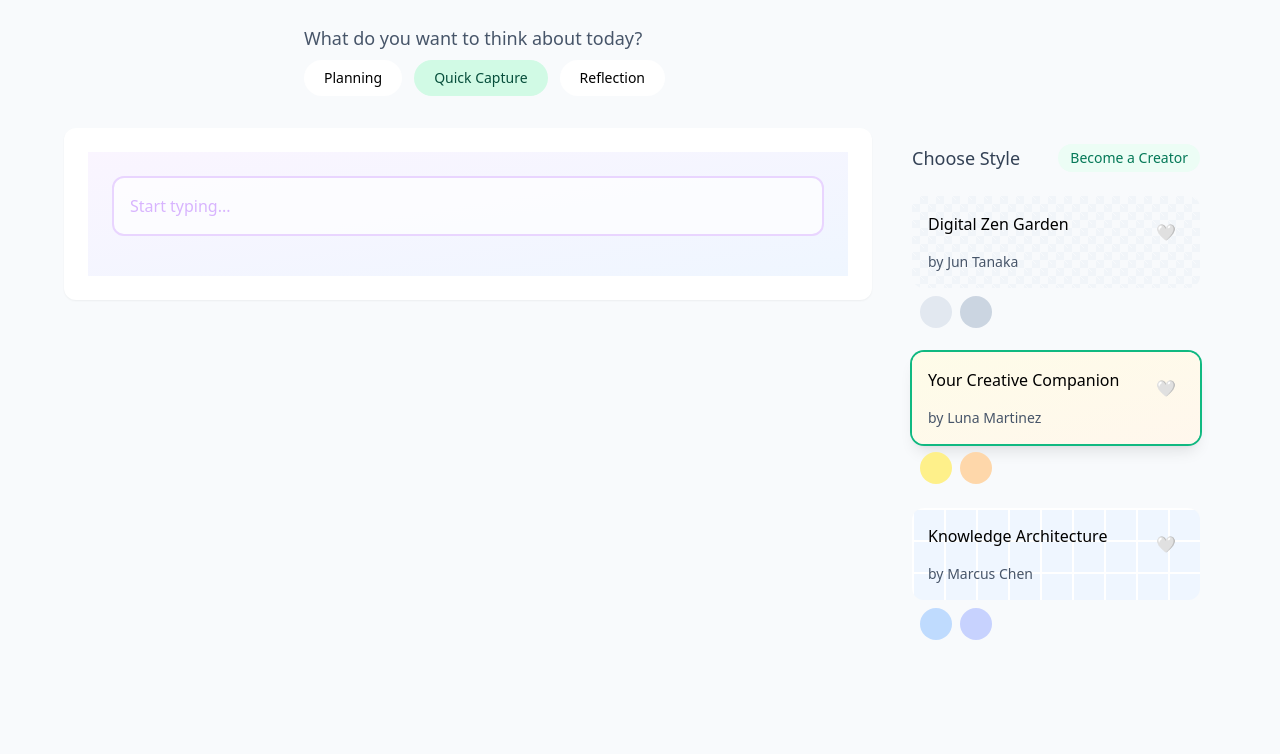
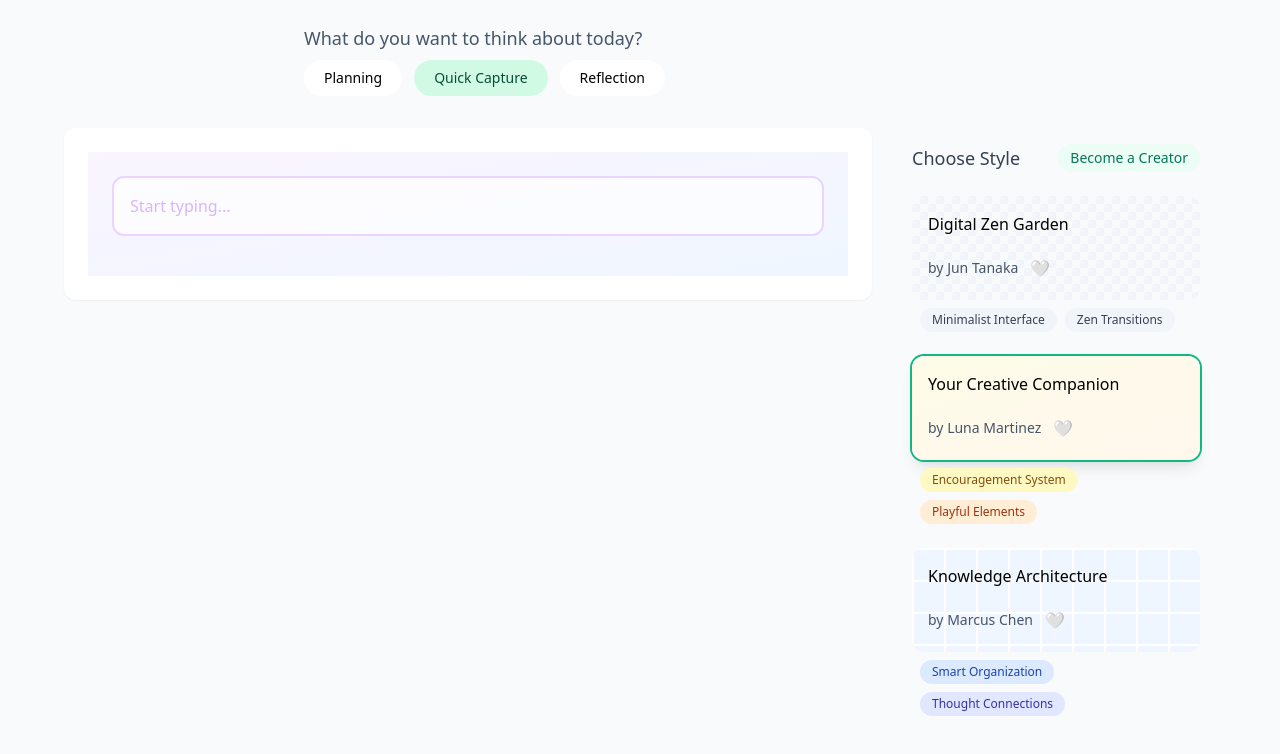
Before and after one commit to AayushKucheria/live_interfaces, a React (Vite) app: page / in a window 1280 px wide. Shown: the top 754 px of the page. Built offline with nearby package versions, Linux system fonts and the light colour scheme.

Commit message:
components look better now

```diff
--- a/src/Demo.jsx
+++ b/src/Demo.jsx
@@ -131,7 +131,24 @@ const getRandomEncouragement = () => {
   return encouragements[Math.floor(Math.random() * encouragements.length)];
 };
 
-const NoteInterface = ({ creatorId, purpose }) => {
+const combineFeatures = (creators, selectedCreator, selectedAesthetics) => {
+  const features = { ...creators[selectedCreator].features }; // Start with base features
+
+  // Loop through all creators to find matching aesthetic features
+  Object.values(creators).forEach(creator => {
+    creator.style.aesthetics?.forEach(aesthetic => {
+      if (selectedAesthetics.has(aesthetic.id)) {
+        aesthetic.features?.forEach(feature => {
+          features[feature] = true;
+        });
+      }
+    });
+  });
+
+  return features;
+};
+
+const NoteInterface = ({ creatorId, purpose, selectedAesthetics }) => {
   const [entries, setEntries] = useState([]);
   const [currentInput, setCurrentInput] = useState('');
   const [encouragement, setEncouragement] = useState('');
@@ -145,16 +162,18 @@ const NoteInterface = ({ creatorId, purpose }) => {
     return () => clearTimeout(timer);
   }, [creatorId]);
 
+  const combinedFeatures = combineFeatures(creators, creatorId, selectedAesthetics);
+
   const handleKeyPress = (e) => {
     if (e.key === 'Enter' && currentInput.trim()) {
       let newEntry = {
         text: currentInput,
-        bullet: creator.features?.randomBullets
+        bullet: combinedFeatures.randomBullets
           ? creator.features.randomBullets[
               Math.floor(Math.random() * creator.features.randomBullets.length)
             ]
           : creator.style.bullet,
-        tags: creator.features?.autoTags
+        tags: combinedFeatures.autoTags
           ? extractTags(currentInput)
           : []
       };
@@ -269,29 +288,66 @@ const PurposeSelector = ({ selected, onSelect }) => (
   </div>
 );
 
-const CreatorCard = ({ creator, id, selected, onSelect }) => {
+const CreatorCard = ({
+  creator,
+  id,
+  selected,
+  onSelect,
+  selectedAesthetics,
+  onAestheticToggle
+}) => {
   const [isSubscribed, setIsSubscribed] = useState(false);
   // Custom styles for each creator
   const cardStyles = {
     jun: {
       background: `bg-slate-50 [background-image:linear-gradient(45deg,#f1f5f9_25%,transparent_25%,transparent_75%,#f1f5f9_75%,#f1f5f9),linear-gradient(45deg,#f1f5f9_25%,transparent_25%,transparent_75%,#f1f5f9_75%,#f1f5f9)] bg-[length:16px_16px] bg-[position:0_0,8px_8px]`,
       aesthetics: [
-        { id: 'minimal', label: 'Minimalist', color: 'bg-slate-200' },
-        { id: 'oneThought', label: 'One thought at a time', color: 'bg-slate-300' }
+        {
+          id: 'minimal',
+          label: 'Minimalist Interface',
+          color: 'bg-slate-100 text-slate-700',
+          features: ['fadeOldEntries', 'showOneAtTime']
+        },
+        {
+          id: 'zen',
+          label: 'Zen Transitions',
+          color: 'bg-slate-100 text-slate-700',
+          features: ['gentleAnimations']
+        }
       ]
     },
     luna: {
       background: 'bg-gradient-to-br from-yellow-50 to-orange-50',
       aesthetics: [
-        { id: 'encouraging', label: 'Encouraging', color: 'bg-yellow-200' },
-        { id: 'natural', label: 'Natural beauty', color: 'bg-orange-200' }
+        {
+          id: 'encouraging',
+          label: 'Encouragement System',
+          color: 'bg-yellow-100 text-yellow-800',
+          features: ['showEncouragement']
+        },
+        {
+          id: 'playful',
+          label: 'Playful Elements',
+          color: 'bg-orange-100 text-orange-800',
+          features: ['playfulAnimations', 'randomBullets']
+        }
       ]
     },
     marcus: {
       background: 'bg-blue-50 [background-image:linear-gradient(white_2px,transparent_2px),linear-gradient(90deg,white_2px,transparent_2px)] bg-[size:32px_32px]',
       aesthetics: [
-        { id: 'organized', label: 'Thought organization', color: 'bg-blue-200' },
-        { id: 'systematic', label: 'Systematic', color: 'bg-indigo-200' }
+        {
+          id: 'organized',
+          label: 'Smart Organization',
+          color: 'bg-blue-100 text-blue-800',
+          features: ['autoTags']
+        },
+        {
+          id: 'systematic',
+          label: 'Thought Connections',
+          color: 'bg-indigo-100 text-indigo-800',
+          features: ['showConnections', 'systemicLayout']
+        }
       ]
     }
   };
@@ -301,6 +357,11 @@ const CreatorCard = ({ creator, id, selected, onSelect }) => {
   const handleSubscribe = (e) => {
     e.stopPropagation(); // Prevent card selection when clicking heart
     setIsSubscribed(!isSubscribed);
+  };
+
+  const handleAestheticClick = (e, aestheticId) => {
+    e.stopPropagation();
+    onAestheticToggle(aestheticId);
   };
 
   return (
@@ -316,43 +377,55 @@ const CreatorCard = ({ creator, id, selected, onSelect }) => {
           }
         `}
       >
-        <div className="flex justify-between items-start">
         <div>
           <div className="font-medium mb-4">{creator.vibe}</div>
-            <div className="text-sm text-slate-600">by {creator.name}</div>
-          </div>
+          <div className="flex items-center justify-between">
+            <div className="flex items-center gap-2">
+              <span className="text-sm text-slate-600">by {creator.name}</span>
               <button
-            onClick={handleSubscribe}
-            className="p-2 hover:bg-white/50 rounded-full transition-colors"
+                onClick={(e) => handleSubscribe(e)}
+                className="p-1 hover:bg-white/50 rounded-full transition-colors"
               >
                 {isSubscribed ? '❤️' : '🤍'}
               </button>
             </div>
 
-        <button className="absolute bottom-3 right-3 text-xs px-2 py-1 bg-white/80 backdrop-blur-sm
-          text-slate-600 rounded-md opacity-0 group-hover:opacity-100 transition-opacity">
+            <button
+              onClick={(e) => e.stopPropagation()}
+              className="text-xs px-2 py-1 bg-white/80 backdrop-blur-sm
+                text-slate-600 rounded-md opacity-0 group-hover:opacity-100
+                transition-opacity hover:bg-white/90"
+            >
               Show Artifacts
             </button>
+          </div>
+        </div>
       </button>
 
-      <div className="flex gap-2 mt-2 ml-2">
+      <div className="flex flex-wrap gap-2 mt-2 ml-2">
         {style.aesthetics.map(aesthetic => (
-          <div
+          <button
             key={aesthetic.id}
+            onClick={(e) => handleAestheticClick(e, aesthetic.id)}
             className={`
-              w-8 h-8 rounded-full ${aesthetic.color}
-              flex items-center justify-center
-              transition-transform hover:scale-110
+              px-3 py-1 rounded-full text-xs
+              ${aesthetic.color}
+              ${selectedAesthetics.has(aesthetic.id)
+                ? 'ring-2 ring-offset-2 ring-slate-500 shadow-sm'
+                : 'hover:opacity-90'
+              }
+              transition-all cursor-pointer
             `}
-            title={aesthetic.label}
-          />
+          >
+            {aesthetic.label}
+          </button>
         ))}
       </div>
     </div>
   );
 };
 
-const CreatorSidebar = ({ selected, onSelect }) => (
+const CreatorSidebar = ({ selected, onSelect, selectedAesthetics, onAestheticToggle }) => (
   <div className="w-80 h-[calc(100vh-2rem)] overflow-y-auto space-y-6 p-4">
     <div className="flex items-center justify-between mb-4">
       <h2 className="text-lg font-medium text-slate-700">Choose Style</h2>
@@ -372,6 +445,8 @@ const CreatorSidebar = ({ selected, onSelect }) => (
           creator={creator}
           selected={selected === id}
           onSelect={onSelect}
+          selectedAesthetics={selectedAesthetics}
+          onAestheticToggle={onAestheticToggle}
         />
       ))}
     </div>
@@ -381,6 +456,19 @@ const CreatorSidebar = ({ selected, onSelect }) => (
 const Demo = () => {
   const [selectedPurpose, setSelectedPurpose] = useState('capture'); // Default purpose
   const [selectedCreator, setSelectedCreator] = useState('luna');    // Default creator
+  const [selectedAesthetics, setSelectedAesthetics] = useState(new Set());
+
+  const handleAestheticToggle = (aestheticId) => {
+    setSelectedAesthetics(prev => {
+      const next = new Set(prev);
+      if (next.has(aestheticId)) {
+        next.delete(aestheticId);
+      } else {
+        next.add(aestheticId);
+      }
+      return next;
+    });
+  };
 
   return (
     <div className="min-h-screen bg-slate-50 p-6">
@@ -401,6 +489,7 @@ const Demo = () => {
               <NoteInterface
                 creatorId={selectedCreator}
                 purpose={selectedPurpose}
+                selectedAesthetics={selectedAesthetics}
               />
             </div>
           </div>
@@ -409,6 +498,8 @@ const Demo = () => {
           <CreatorSidebar
             selected={selectedCreator}
             onSelect={setSelectedCreator}
+            selectedAesthetics={selectedAesthetics}
+            onAestheticToggle={handleAestheticToggle}
           />
         </div>
       </div>
```
Lines whose indentation alone changed are shown as unchanged.
